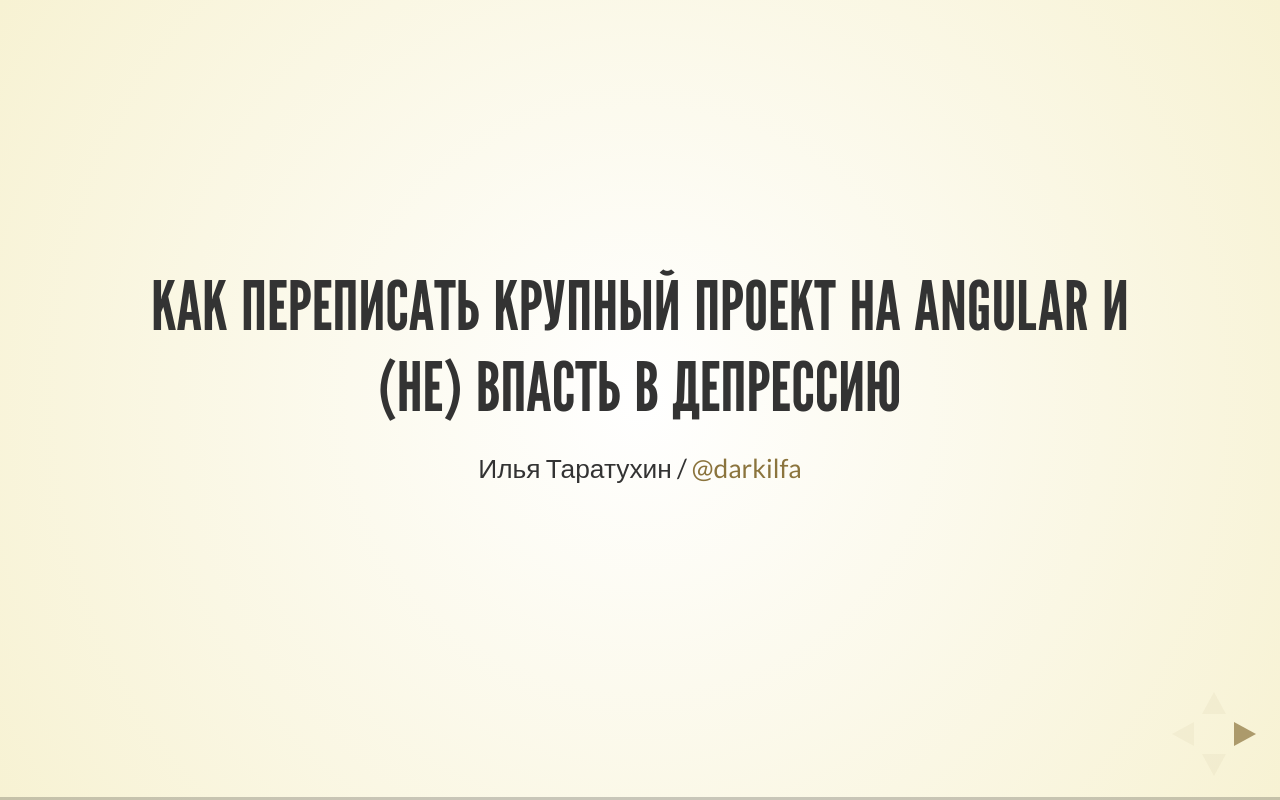
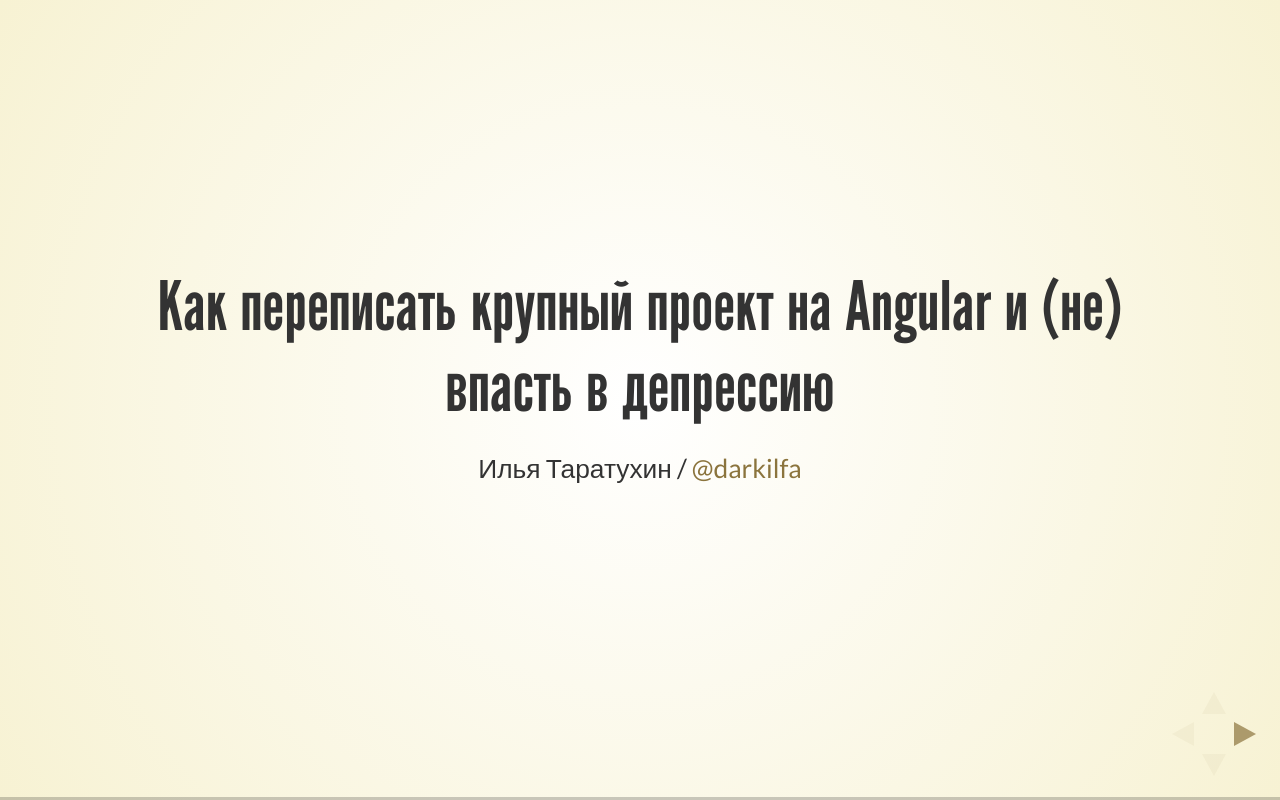
Before and after one commit to ilfa/angular_mistakes, a website: page index.html in a window 1280 px wide. Drawn offline with Linux system fonts and the light colour scheme.

Commit message:
headers fix

```diff
--- a/css/reveal.css
+++ b/css/reveal.css
@@ -1399,3 +1399,6 @@
 
 .reveal h2.special {
   text-align: left; }
+
+.reveal section h3 {
+  text-transform: none; }
```
